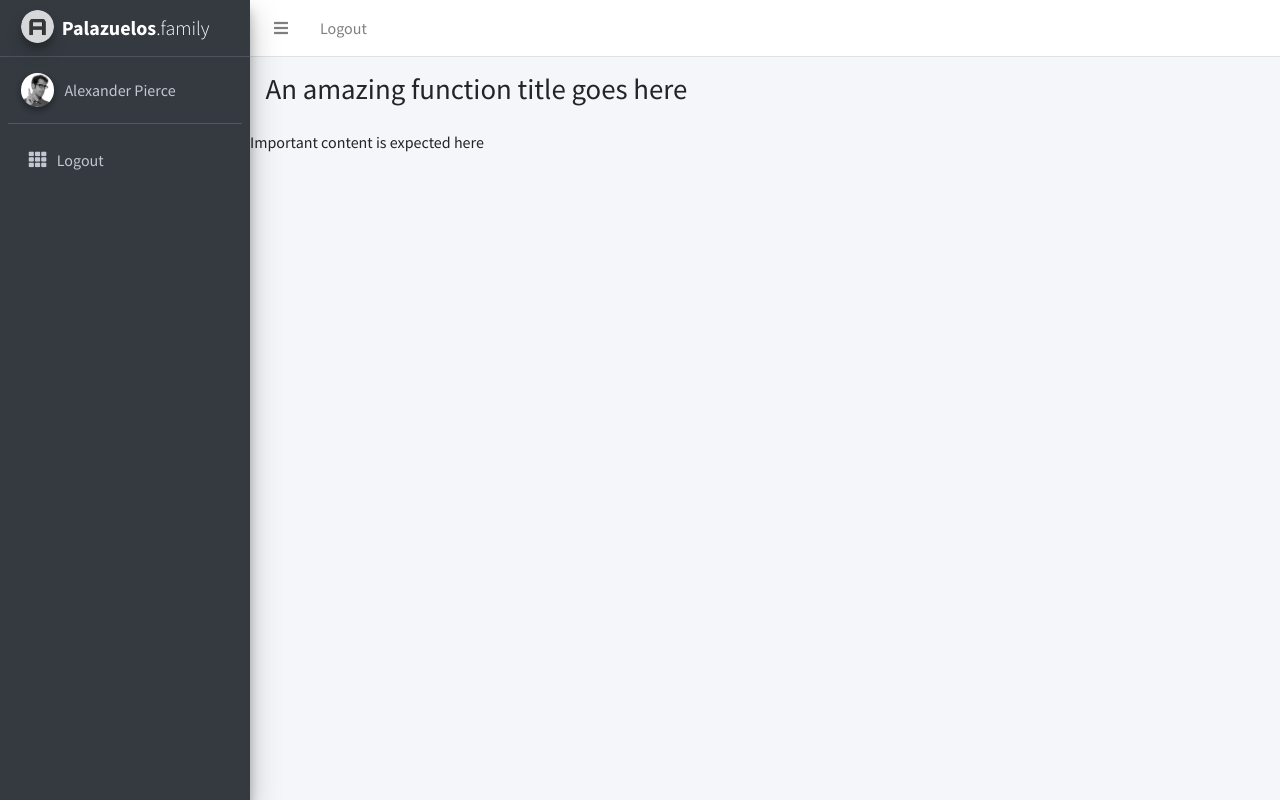
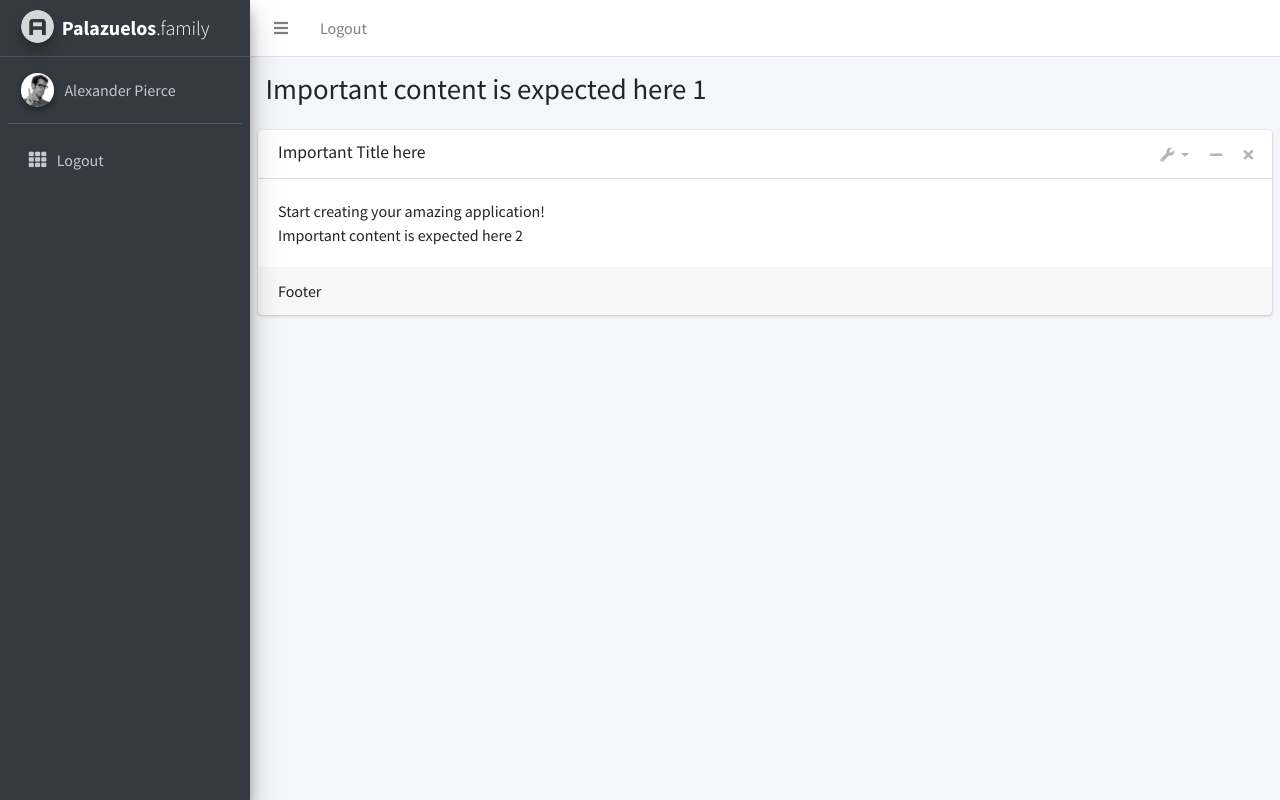
Before and after one commit to gpalazuelosg/django-adminlte, a Django app: page / in a window 1280 px wide. Run offline with Django 3.2, Linux system fonts and the light colour scheme; the visitor is signed in with stand-in values (Sample User, id 1); some libraries are stand-ins or nearby versions.

Commit message:
Modified template for better adapting content by removing pointless blocks. This required also to fix accordingly the home and login templates. Also created first migration for Country model.

```diff
--- a/core_app/templates/core_app/home.html
+++ b/core_app/templates/core_app/home.html
@@ -9,12 +9,73 @@
 
 {% block login %} {% endblock login %}
 
-{% block maincontent_title %}
-    An amazing function title goes here
-{% endblock maincontent_title %}
+{% block maincontent_body %}
 
-{% block maincontent_body %}
-    Important content is expected here
+    <!-- Content Wrapper. Contains page content -->
+    <div class="content-wrapper">
+        <!-- Content Header (Page header) -->
+        <section class="content-header">
+            <div class="container-fluid">
+            <div class="row mb-2">
+                <div class="col-sm-6">
+                    <h1>Important content is expected here 1</h1>
+                </div>
+                <div class="col-sm-6">
+                <!-- <ol class="breadcrumb float-sm-right">
+                    <li class="breadcrumb-item"><a href="#">Home</a></li>
+                    <li class="breadcrumb-item active">Blank Page</li>
+                </ol> -->
+                </div>
+            </div>
+            </div><!-- /.container-fluid -->
+        </section>
+
+        <!-- Main content -->
+        <section class="content">
+
+                <!-- Default box -->
+                <div class="card">
+                <div class="card-header">
+                    <h3 class="card-title">Important Title here</h3>
+
+                    <div class="card-tools">
+                        <div class="btn-group">
+                            <button type="button" class="btn btn-tool dropdown-toggle" data-toggle="dropdown">
+                                <i class="fas fa-wrench"></i>
+                            </button>
+                            <div class="dropdown-menu dropdown-menu-right" role="menu">
+                                <a href="#" class="dropdown-item">Action</a>
+                                <a href="#" class="dropdown-item">Another action</a>
+                                <a href="#" class="dropdown-item">Something else here</a>
+                                <a class="dropdown-divider"></a>
+                                <a href="#" class="dropdown-item">Separated link</a>
+                            </div>
+                        </div>
+                        <button type="button" class="btn btn-tool" data-card-widget="collapse" data-toggle="tooltip" title="Collapse">
+                            <i class="fas fa-minus"></i>
+                        </button>
+                        <button type="button" class="btn btn-tool" data-card-widget="remove" data-toggle="tooltip" title="Remove">
+                            <i class="fas fa-times"></i>
+                        </button>
+                    </div>
+                </div>
+                <div class="card-body">
+                    Start creating your amazing application!
+                    <br/>Important content is expected here 2
+                </div>
+                <!-- /.card-body -->
+                <div class="card-footer">
+                    Footer
+                </div>
+                <!-- /.card-footer-->
+                </div>
+                <!-- /.card -->
+
+        </section>
+        <!-- /.content -->
+    </div>
+    <!-- /.content-wrapper -->
+
 {% endblock maincontent_body %}
 
 {% block maincontent_footer %}
--- a/core_app/templates/core_app/login.html
+++ b/core_app/templates/core_app/login.html
@@ -96,9 +96,6 @@
 
 {% block main_navbar %} {% endblock main_navbar %}
 {% block main_sidebar %} {% endblock main_sidebar %}
-{% block maincontent_title %} {% endblock maincontent_title %}
-
-{% block maincontent_title_post %} {% endblock maincontent_title_post %}
 
 {% block maincontent_body %} {% endblock maincontent_body %}
 {% block maincontent_footer %} {% endblock maincontent_footer %}
--- a/templates/base/base.html
+++ b/templates/base/base.html
@@ -215,8 +215,7 @@
                     <!-- /.sidebar -->
                 </aside>
 
-
-
+            {% endblock main_sidebar %}{% block maincontent_body %}
 
             <!-- Content Wrapper. Contains page content -->
             <div class="content-wrapper">
@@ -225,7 +224,7 @@
                     <div class="container-fluid">
                     <div class="row mb-2">
                         <div class="col-sm-6">
-                            <h1>{% endblock main_sidebar %}{% block maincontent_title %}Blank Page{% endblock maincontent_title %}{% block maincontent_title_post %}</h1>
+                            <h1>Blank Page</h1>
                         </div>
                         <div class="col-sm-6">
                         <!-- <ol class="breadcrumb float-sm-right">
@@ -236,7 +235,7 @@
                     </div>
                     </div><!-- /.container-fluid -->
                 </section>
-{% endblock maincontent_title_post %}{% block maincontent_body %}
+
                 <!-- Main content -->
                 <section class="content">
 
```
Also changed, not shown: notes.txt (+5 -2 lines), city_history/migrations/0001_initial.py (added).
